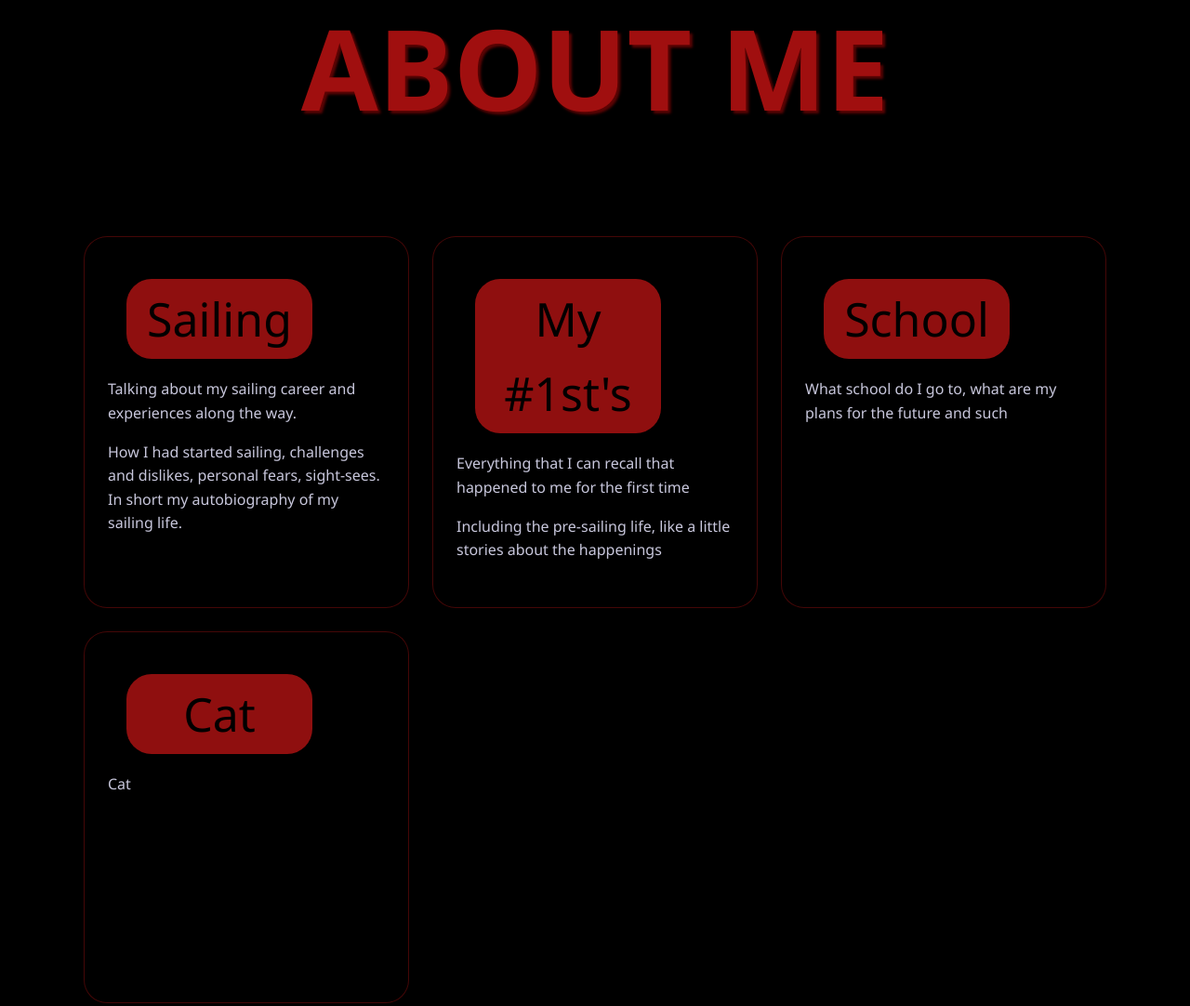
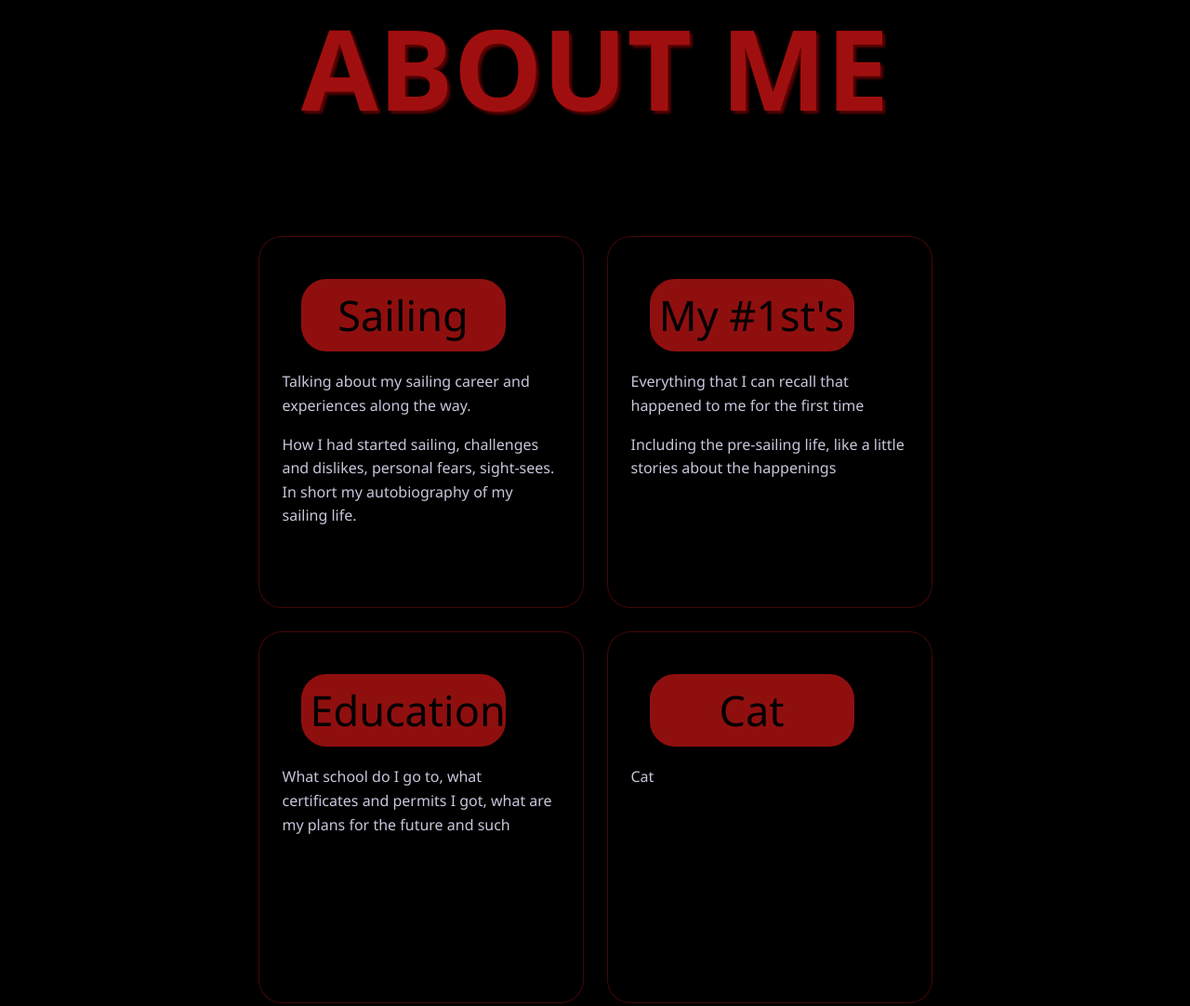
Before and after one commit to karlo-c277/WEB, a website built with Vite: page about_me.html in a window 1280 px wide. Shown: the whole page at 93% size. Built offline with nearby package versions, Linux system fonts and the light colour scheme; what @firecms/neat would draw is missing.

Commit message:
class name was not in compliance with bootstrap

```diff
--- a/about_me.html
+++ b/about_me.html
@@ -11,7 +11,7 @@
 </head>
 <body>
     <canvas id="gradient"></canvas>
-    <main class="main-content">
+    <main class="container">
         <h6>ABOUT ME</h6>
         <section id="home" class="tab-content active-content">
             <div class="profile-grid">
@@ -26,8 +26,8 @@
                     <p>Including the pre-sailing life, like a little stories about the happenings</p>
                 </div>
                 <div class="profile-card">
-                    <button type="button" class="school" onclick="openTab(event, 'school')">School</button>
-                    <p>What school do I go to, what are my plans for the future and such</p>
+                    <button type="button" class="school" onclick="openTab(event, 'school')">Education</button>
+                    <p>What school do I go to, what certificates and permits I got, what are my plans for the future and such</p>
                 </div>
                 <div class="profile-card">
                     <button type="button" class="cat" onclick="openTab(event, 'cat')">Cat</button>
--- a/static/about_me.css
+++ b/static/about_me.css
@@ -53,13 +53,13 @@ button[type="button"]{
     border: none;
     color: black;
     background: #8f0f0f;
-    font-size: 50px;
+    font-size: 45px;
     font-weight: 500;
     cursor: pointer;
 
     margin: 20px;
-    width: 200px;
-    padding: 3px 13px;
+    width: 220px;
+    padding: 3px 10px;
     transition: color 0.2s;
     z-index: 20;
     border-radius: 27px;
```
